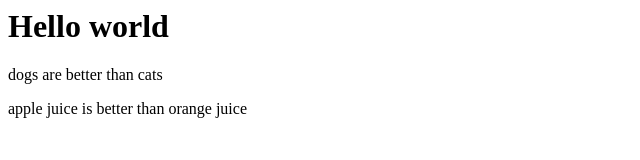
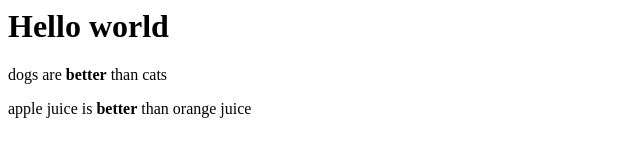
Before and after one commit to agfs-cwionczak/agfs-cwionczak.github.io, a plain HTML site: page index.html in a window 1280 px wide. Shown: the full height of the page, 0-640 px from the left. Drawn offline with Linux system fonts and the light colour scheme.

Commit message:
Update index.html

```diff
--- a/index.html
+++ b/index.html
@@ -1,3 +1,3 @@
 <h1>Hello world</h1>
-<p>dogs are better than cats</p>
-<p>apple juice is better than orange juice</p>
+<p>dogs are <b>better</b> than cats</p>
+<p>apple juice is <b>better</b> than orange juice</p>
```
